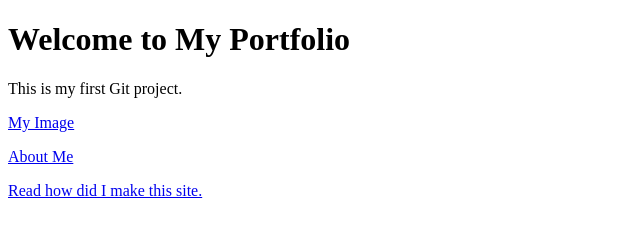
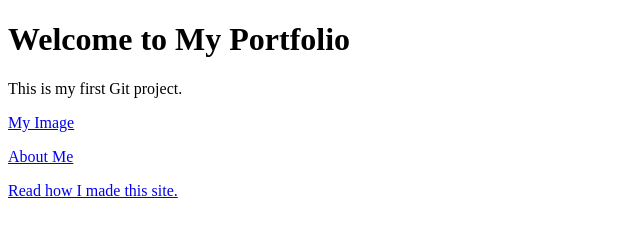
Before and after one commit to burgosbp/portfolio-website, a plain HTML site: page index.html in a window 1280 px wide. Shown: the full height of the page, 0-640 px from the left. Drawn offline with Linux system fonts and the light colour scheme.

Commit message:
I fixed the sentence to sounds clear

```diff
--- a/index.html
+++ b/index.html
@@ -12,5 +12,5 @@
 	<p><a href=myimage.html>My Image</a></p>
 	<p><a href=description.html>About Me</a></p>
 </body>
-	<p><a href=README.md>Read how did I make this site.</a></p>
+	<p><a href=README.md>Read how I made this site.</a></p>
 </html>
```
